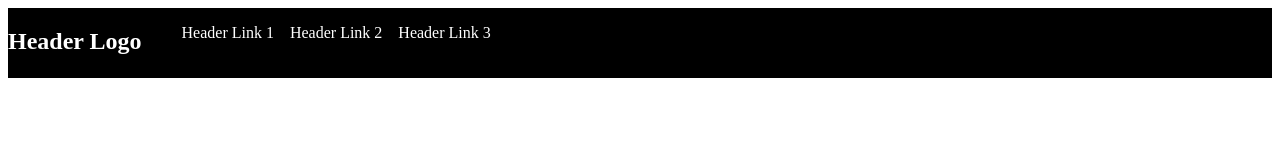
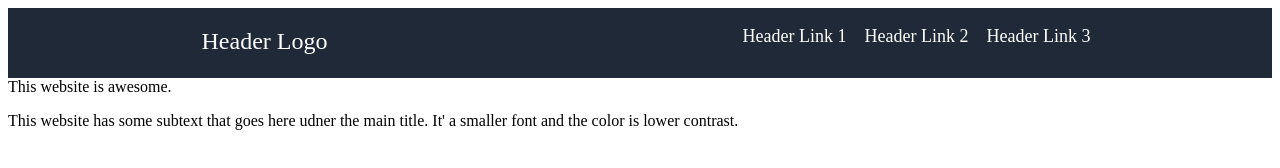
Before and after one commit to fanglu1/LandingPage, a plain HTML site: page index.html in a window 1280 px wide. Drawn offline with Linux system fonts and the light colour scheme.

Commit message:
added text and header

```diff
--- a/index.html
+++ b/index.html
@@ -10,7 +10,7 @@
 <body>
     <nav class="flex-container">
     <div class="header">
-    <h1><b>Header Logo</b></h1>
+    <h1 class="header-text">Header Logo</h1>
     </div>
     <div>
         <ul class="link">
@@ -20,5 +20,10 @@
         </ul>
     </div>
     </nav>
+   <div class="text"
+        <p>This website is awesome.</p>
+        <p>This website has some subtext that goes here udner the main title. It' a smaller font and the color is lower contrast.</p>
+
+   </div>
 </body>
 </html>
--- a/mystyle.css
+++ b/mystyle.css
@@ -1,20 +1,33 @@
 nav {
-    background-color: Black;
+    background-color: #1f2937;
     display: flex;
     width: 100%;
     height: 70px;
     align-items: stretch;
-
+    justify-content: space-around;
 }
 h1, ul {
     color: white;
 }
+
+.header {
+    align-items: center;
+
+}
+
+.header-text {
+    font-family: #f9faf8;
+    font-size: 24px;
+    font-weight: 300;
+    padding-left: 12px;
+    padding-right: 12px;
+}
 .link {
     list-style: none;
     display: flex;
-    justify-content: flex-end;
     align-items: right;
-
+    font-family: #e5e7eb ;
+    font-size: 18px;
 
 
 }
```
